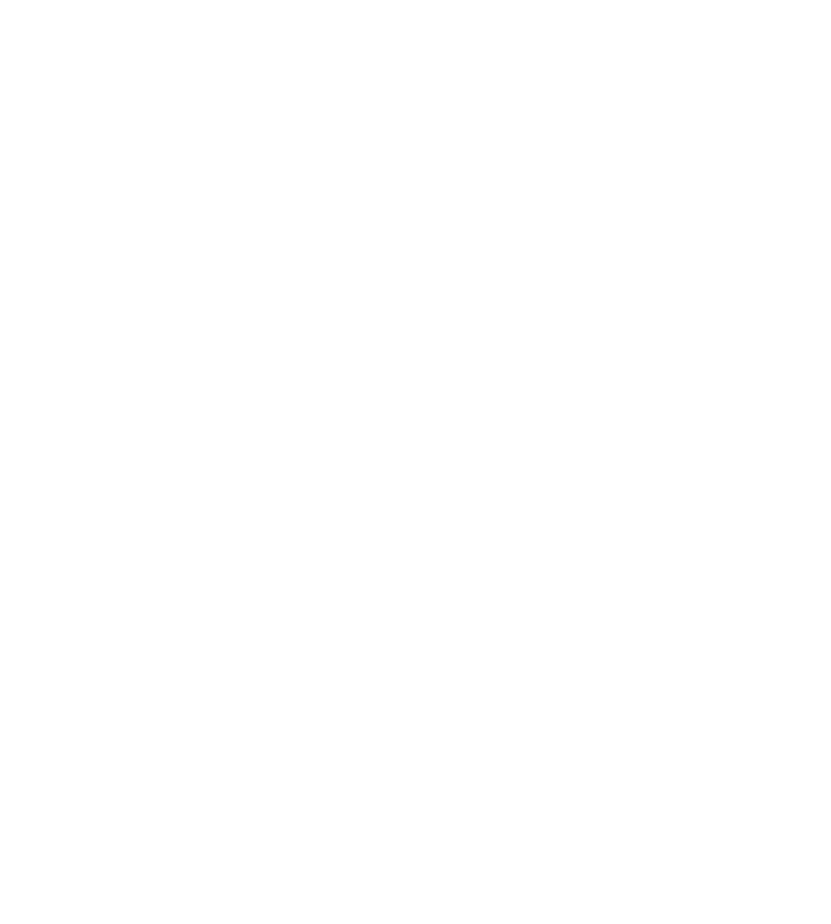
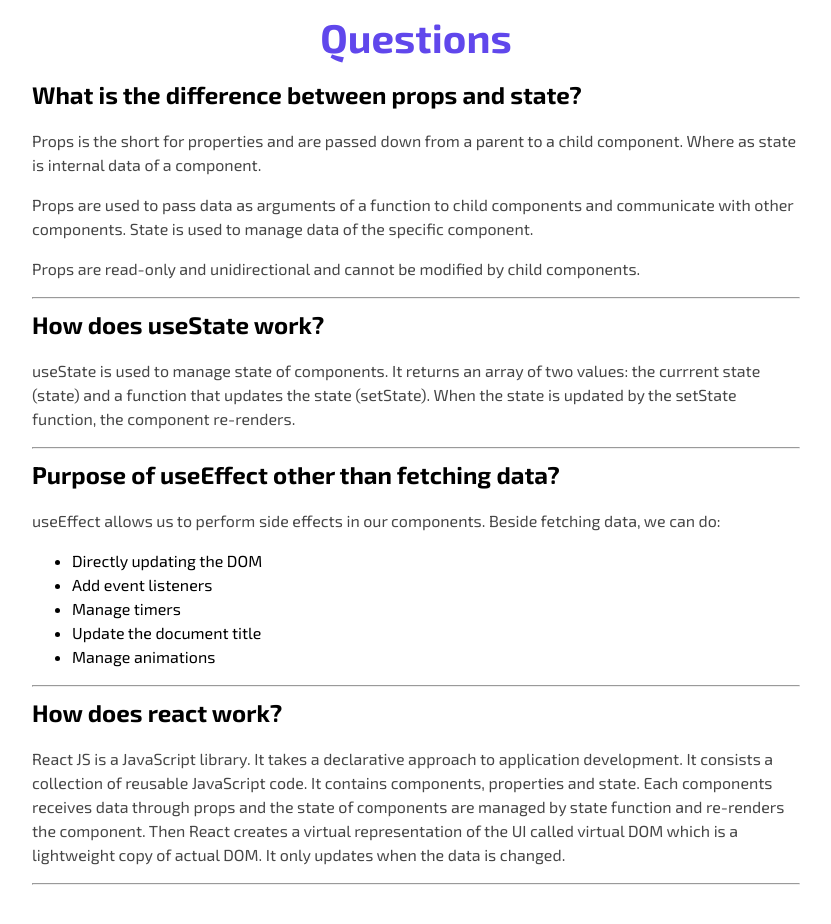
Before and after one commit to Asmaul-Shahana/edubyte, a React (Vite) app: page / in a window 1280 px wide. Shown: the part 3620-4544 px from the top of the page, without its empty margins (88-919 px from the left). Before the commit the page ends 3662 px from the top, so only its background shows below. Built offline with nearby package versions, Linux system fonts and the light colour scheme.

Commit message:
question section added

```diff
--- a/src/components/Blogs/Blogs.css
+++ b/src/components/Blogs/Blogs.css
@@ -8,6 +8,14 @@
     grid-template-columns: 3fr 1fr;
     gap: 16px;
     margin: 35px 0;
+}
+
+.questions h4{
+    margin: 0;
+}
+
+.questions p{
+    color: #474747;
 }
 
 .blog-container {
--- a/src/components/Blogs/Blogs.jsx
+++ b/src/components/Blogs/Blogs.jsx
@@ -16,7 +16,7 @@
     const handleAddBookmark = (blog) => {
         const exists = bookmark.find(bm => bm.id === blog.id);
         if (exists) {
-         toast('This blog is already bookmarked');
+            toast('This blog is already bookmarked');
         }
         else {
             const newBookmark = [...bookmark, blog];
@@ -25,7 +25,7 @@
     }
     console.log(read);
     // ----------- read spend time handler -------------//
-    const handleReadTime = (blog) =>{
+    const handleReadTime = (blog) => {
         totalTime = totalTime + blog.time;
         setRead(totalTime);
     }
@@ -46,12 +46,36 @@
                         blog={blog}
                         handleAddBookmark={handleAddBookmark}
                         handleReadTime={handleReadTime}>
-                        </Blog>)
+                    </Blog>)
                 }
+                <div className='questions'>
+                    <h2 style={{textAlign:'center', marginBottom:'10px', color: '#6047EC'}}>Questions</h2>
+                    <h4>What is the difference between props and state?</h4>
+                    <p>Props is the short for properties and are passed down from a parent to a child component. Where as state is internal data of a component.</p>
+                    <p>Props are used to pass data as arguments of a function to child components and communicate with other components. State is used to manage data of the specific component.</p>
+                    <p>Props are read-only and unidirectional and cannot be modified by child components.</p>
+                    <hr />
+                    <h4>How does useState work?</h4>
+                    <p>useState is used to manage state of components. It returns an array of two values: the currrent state (state) and a function that updates the state (setState). When the state is updated by the setState function, the component re-renders.</p>
+                    <hr />
+                    <h4>Purpose of useEffect other than fetching data?</h4>
+                    <p>useEffect allows us to perform side effects in our components. Beside fetching data, we can do:</p>
+                    <ul>
+                        <li>Directly updating the DOM</li>
+                        <li>Add event listeners</li>
+                        <li>Manage timers</li>
+                        <li>Update the document title</li>
+                        <li>Manage animations</li>
+                    </ul>
+                    <hr />
+                    <h4>How does react work?</h4>
+                    <p>React JS is a JavaScript library. It takes a declarative approach to application development. It consists a collection of reusable JavaScript code. It contains components, properties and state. Each components receives data through props and the state of components are managed by state function and re-renders the component. Then React creates a virtual representation of the UI called virtual DOM which is a lightweight copy of actual DOM. It only updates when the data is changed. </p>
+                    <hr />
+                </div>
             </div>
             <div className='bookmarks-container'>
                 <div className='spent-time'>
-                    <h4>Spent time on read: {read.length ===0 ? 0 : read }</h4>
+                    <h4>Spent time on read: {read.length === 0 ? 0 : read}</h4>
                 </div>
                 <div className='bookmark-container'>
                     <h4>Bookmarked Blogs : {bookmark.length}</h4>
```
